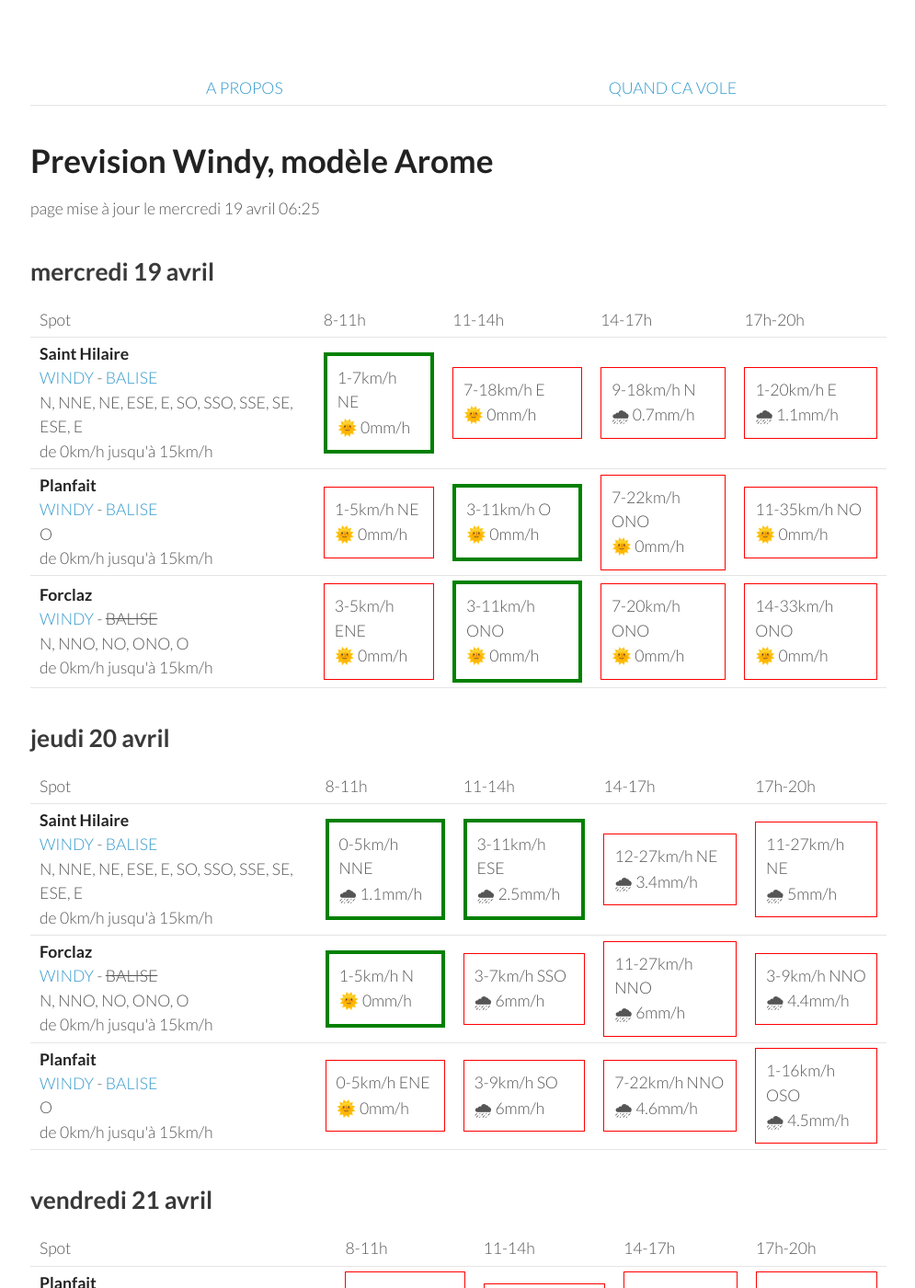
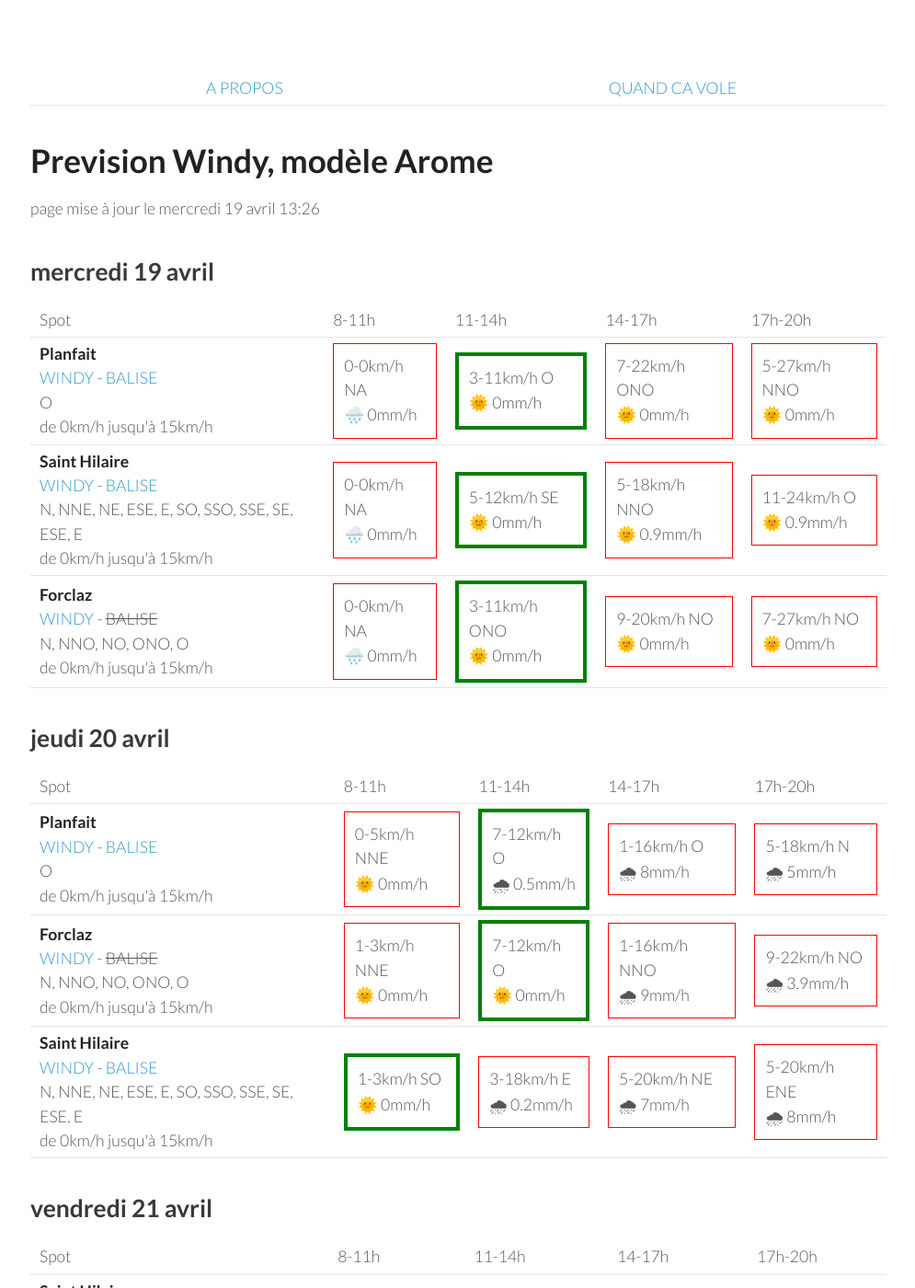
Before and after one commit to parapente-dans-le-nord/parapente-dans-le-nord.github.io, a Jekyll site: the page built from alpes_nord.markdown, in a window 1280 px wide and 1400 px high. Shown: the whole window at 92% size, without its empty margins (25-1020 px from the left). Built offline with Jekyll 4.4.1, drawn with Linux system fonts in a browser that asks for light colours; some of the changed text lies outside the part shown.

Commit message:
update index.markdown

```diff
--- a/alpes_nord.markdown
+++ b/alpes_nord.markdown
@@ -7,7 +7,7 @@ title:  "Tous les spots"
 {: .links}
 
 # Prevision Windy, modèle Arome
-page mise à jour le mercredi 19 avril 06:25
+page mise à jour le mercredi 19 avril 13:26
 
 ## mercredi 19 avril
 
@@ -22,33 +22,30 @@ page mise à jour le mercredi 19 avril 06:25
       <td>17h-20h</td>
     </tr>
 <tr>
-        <td><strong>Saint Hilaire</strong><br><a href="https://windy.com/45.307/5.888?45.087,5.889,9,m:eUFagkX">WINDY</a> - <span class=""><a href="http://www.balisemeteo.com/balise.php?idBalise=61">BALISE</a> </span><br> <span class="vent-favorable">N, NNE, NE, ESE, E, SO, SSO, SSE, SE, ESE, E</span><br><span class="force-vent">de 0km/h jusqu'à 15km/h</span> </td>
+        <td><strong>Planfait</strong><br><a href="https://windy.com/45.853/6.223?45.415,6.223,8">WINDY</a> - <span class=""><a href="https://www.openwindmap.org/PP496">BALISE</a> </span><br> <span class="vent-favorable">O</span><br><span class="force-vent">de 0km/h jusqu'à 15km/h</span> </td>
 
-            <td><div class="flyable"><p>1-7km/h NE</p><p>🌞 0mm/h</p></div></td>
-            <td><div class="not-flyable"><p>7-18km/h E</p><p>🌞 0mm/h</p></div></td>
-            <td><div class="not-flyable"><p>9-18km/h N</p><p>🌧 0.7mm/h</p></div></td>
-            <td><div class="not-flyable"><p>1-20km/h E</p><p>🌧 1.1mm/h</p></div></td>
-
+            <td><div class="not-flyable"><p>0-0km/h NA</p><p>🌧️ 0mm/h</p></div></td>
+            <td><div class="flyable"><p>3-11km/h O</p><p>🌞 0mm/h</p></div></td>
+            <td><div class="not-flyable"><p>7-22km/h ONO</p><p>🌞 0mm/h</p></div></td>
+            <td><div class="not-flyable"><p>5-27km/h NNO</p><p>🌞 0mm/h</p></div></td>
 
     </tr>
 <tr>
-        <td><strong>Planfait</strong><br><a href="https://windy.com/45.853/6.223?45.415,6.223,8">WINDY</a> - <span class=""><a href="https://www.openwindmap.org/PP496">BALISE</a> </span><br> <span class="vent-favorable">O</span><br><span class="force-vent">de 0km/h jusqu'à 15km/h</span> </td>
+        <td><strong>Saint Hilaire</strong><br><a href="https://windy.com/45.307/5.888?45.087,5.889,9,m:eUFagkX">WINDY</a> - <span class=""><a href="http://www.balisemeteo.com/balise.php?idBalise=61">BALISE</a> </span><br> <span class="vent-favorable">N, NNE, NE, ESE, E, SO, SSO, SSE, SE, ESE, E</span><br><span class="force-vent">de 0km/h jusqu'à 15km/h</span> </td>
 
-            <td><div class="not-flyable"><p>1-5km/h NE</p><p>🌞 0mm/h</p></div></td>
-            <td><div class="flyable"><p>3-11km/h O</p><p>🌞 0mm/h</p></div></td>
-            <td><div class="not-flyable"><p>7-22km/h ONO</p><p>🌞 0mm/h</p></div></td>
-            <td><div class="not-flyable"><p>11-35km/h NO</p><p>🌞 0mm/h</p></div></td>
-
+            <td><div class="not-flyable"><p>0-0km/h NA</p><p>🌧️ 0mm/h</p></div></td>
+            <td><div class="flyable"><p>5-12km/h SE</p><p>🌞 0mm/h</p></div></td>
+            <td><div class="not-flyable"><p>5-18km/h NNO</p><p>🌞 0.9mm/h</p></div></td>
+            <td><div class="not-flyable"><p>11-24km/h O</p><p>🌞 0.9mm/h</p></div></td>
 
     </tr>
 <tr>
         <td><strong>Forclaz</strong><br><a href="https://windy.com/45.814/6.247?45.375,6.246,8,m:eVwaglz">WINDY</a> - <span class="no-balise"> BALISE </span><br> <span class="vent-favorable">N, NNO, NO, ONO, O</span><br><span class="force-vent">de 0km/h jusqu'à 15km/h</span> </td>
 
-            <td><div class="not-flyable"><p>3-5km/h ENE</p><p>🌞 0mm/h</p></div></td>
+            <td><div class="not-flyable"><p>0-0km/h NA</p><p>🌧️ 0mm/h</p></div></td>
             <td><div class="flyable"><p>3-11km/h ONO</p><p>🌞 0mm/h</p></div></td>
-            <td><div class="not-flyable"><p>7-20km/h ONO</p><p>🌞 0mm/h</p></div></td>
-            <td><div class="not-flyable"><p>14-33km/h ONO</p><p>🌞 0mm/h</p></div></td>
-
+            <td><div class="not-flyable"><p>9-20km/h NO</p><p>🌞 0mm/h</p></div></td>
+            <td><div class="not-flyable"><p>7-27km/h NO</p><p>🌞 0mm/h</p></div></td>
 
     </tr>
 
@@ -68,32 +65,32 @@ page mise à jour le mercredi 19 avril 06:25
       <td>17h-20h</td>
     </tr>
 <tr>
-        <td><strong>Saint Hilaire</strong><br><a href="https://windy.com/45.307/5.888?45.087,5.889,9,m:eUFagkX">WINDY</a> - <span class=""><a href="http://www.balisemeteo.com/balise.php?idBalise=61">BALISE</a> </span><br> <span class="vent-favorable">N, NNE, NE, ESE, E, SO, SSO, SSE, SE, ESE, E</span><br><span class="force-vent">de 0km/h jusqu'à 15km/h</span> </td>
+        <td><strong>Planfait</strong><br><a href="https://windy.com/45.853/6.223?45.415,6.223,8">WINDY</a> - <span class=""><a href="https://www.openwindmap.org/PP496">BALISE</a> </span><br> <span class="vent-favorable">O</span><br><span class="force-vent">de 0km/h jusqu'à 15km/h</span> </td>
 
-            <td><div class="flyable"><p>0-5km/h NNE</p><p>🌧 1.1mm/h</p></div></td>
-            <td><div class="flyable"><p>3-11km/h ESE</p><p>🌧 2.5mm/h</p></div></td>
-            <td><div class="not-flyable"><p>12-27km/h NE</p><p>🌧 3.4mm/h</p></div></td>
-            <td><div class="not-flyable"><p>11-27km/h NE</p><p>🌧 5mm/h</p></div></td>
+            <td><div class="not-flyable"><p>0-5km/h NNE</p><p>🌞 0mm/h</p></div></td>
+            <td><div class="flyable"><p>7-12km/h O</p><p>🌧 0.5mm/h</p></div></td>
+            <td><div class="not-flyable"><p>1-16km/h O</p><p>🌧 8mm/h</p></div></td>
+            <td><div class="not-flyable"><p>5-18km/h N</p><p>🌧 5mm/h</p></div></td>
 
 
     </tr>
 <tr>
         <td><strong>Forclaz</strong><br><a href="https://windy.com/45.814/6.247?45.375,6.246,8,m:eVwaglz">WINDY</a> - <span class="no-balise"> BALISE </span><br> <span class="vent-favorable">N, NNO, NO, ONO, O</span><br><span class="force-vent">de 0km/h jusqu'à 15km/h</span> </td>
 
-            <td><div class="flyable"><p>1-5km/h N</p><p>🌞 0mm/h</p></div></td>
-            <td><div class="not-flyable"><p>3-7km/h SSO</p><p>🌧 6mm/h</p></div></td>
-            <td><div class="not-flyable"><p>11-27km/h NNO</p><p>🌧 6mm/h</p></div></td>
-            <td><div class="not-flyable"><p>3-9km/h NNO</p><p>🌧 4.4mm/h</p></div></td>
+            <td><div class="not-flyable"><p>1-3km/h NNE</p><p>🌞 0mm/h</p></div></td>
+            <td><div class="flyable"><p>7-12km/h O</p><p>🌞 0mm/h</p></div></td>
+            <td><div class="not-flyable"><p>1-16km/h NNO</p><p>🌧 9mm/h</p></div></td>
+            <td><div class="not-flyable"><p>9-22km/h NO</p><p>🌧 3.9mm/h</p></div></td>
 
 
     </tr>
 <tr>
-        <td><strong>Planfait</strong><br><a href="https://windy.com/45.853/6.223?45.415,6.223,8">WINDY</a> - <span class=""><a href="https://www.openwindmap.org/PP496">BALISE</a> </span><br> <span class="vent-favorable">O</span><br><span class="force-vent">de 0km/h jusqu'à 15km/h</span> </td>
+        <td><strong>Saint Hilaire</strong><br><a href="https://windy.com/45.307/5.888?45.087,5.889,9,m:eUFagkX">WINDY</a> - <span class=""><a href="http://www.balisemeteo.com/balise.php?idBalise=61">BALISE</a> </span><br> <span class="vent-favorable">N, NNE, NE, ESE, E, SO, SSO, SSE, SE, ESE, E</span><br><span class="force-vent">de 0km/h jusqu'à 15km/h</span> </td>
 
-            <td><div class="not-flyable"><p>0-5km/h ENE</p><p>🌞 0mm/h</p></div></td>
-            <td><div class="not-flyable"><p>3-9km/h SO</p><p>🌧 6mm/h</p></div></td>
-            <td><div class="not-flyable"><p>7-22km/h NNO</p><p>🌧 4.6mm/h</p></div></td>
-            <td><div class="not-flyable"><p>1-16km/h OSO</p><p>🌧 4.5mm/h</p></div></td>
+            <td><div class="flyable"><p>1-3km/h SO</p><p>🌞 0mm/h</p></div></td>
+            <td><div class="not-flyable"><p>3-18km/h E</p><p>🌧 0.2mm/h</p></div></td>
+            <td><div class="not-flyable"><p>5-20km/h NE</p><p>🌧 7mm/h</p></div></td>
+            <td><div class="not-flyable"><p>5-20km/h ENE</p><p>🌧 8mm/h</p></div></td>
 
 
     </tr>
@@ -114,32 +111,32 @@ page mise à jour le mercredi 19 avril 06:25
       <td>17h-20h</td>
     </tr>
 <tr>
-        <td><strong>Planfait</strong><br><a href="https://windy.com/45.853/6.223?45.415,6.223,8">WINDY</a> - <span class=""><a href="https://www.openwindmap.org/PP496">BALISE</a> </span><br> <span class="vent-favorable">O</span><br><span class="force-vent">de 0km/h jusqu'à 15km/h</span> </td>
+        <td><strong>Saint Hilaire</strong><br><a href="https://windy.com/45.307/5.888?45.087,5.889,9,m:eUFagkX">WINDY</a> - <span class=""><a href="http://www.balisemeteo.com/balise.php?idBalise=61">BALISE</a> </span><br> <span class="vent-favorable">N, NNE, NE, ESE, E, SO, SSO, SSE, SE, ESE, E</span><br><span class="force-vent">de 0km/h jusqu'à 15km/h</span> </td>
 
-            <td><div class="not-flyable"><p>3-18km/h ESE</p><p>🌞 0mm/h</p></div></td>
-            <td><div class="not-flyable"><p>1-22km/h SO</p><p>🌧 0.5mm/h</p></div></td>
-            <td><div class="not-flyable"><p>7-35km/h SO</p><p>🌧 1mm/h</p></div></td>
-            <td><div class="not-flyable"><p>9-38km/h SSO</p><p>🌧 0.6mm/h</p></div></td>
+            <td><div class="not-flyable"><p>1-37km/h SE</p><p>🌞 0mm/h</p></div></td>
+            <td><div class="not-flyable"><p>3-40km/h OSO</p><p>🌞 0mm/h</p></div></td>
+            <td><div class="not-flyable"><p>11-62km/h SO</p><p>🌧 0.9mm/h</p></div></td>
+            <td><div class="not-flyable"><p>9-64km/h SSO</p><p>🌞 0mm/h</p></div></td>
 
 
     </tr>
 <tr>
         <td><strong>Forclaz</strong><br><a href="https://windy.com/45.814/6.247?45.375,6.246,8,m:eVwaglz">WINDY</a> - <span class="no-balise"> BALISE </span><br> <span class="vent-favorable">N, NNO, NO, ONO, O</span><br><span class="force-vent">de 0km/h jusqu'à 15km/h</span> </td>
 
-            <td><div class="not-flyable"><p>3-20km/h SE</p><p>🌞 0mm/h</p></div></td>
-            <td><div class="not-flyable"><p>1-24km/h SSO</p><p>🌧 0.6mm/h</p></div></td>
-            <td><div class="not-flyable"><p>7-37km/h SO</p><p>🌧 1.6mm/h</p></div></td>
-            <td><div class="not-flyable"><p>9-38km/h SSO</p><p>🌧 0.5mm/h</p></div></td>
+            <td><div class="not-flyable"><p>3-22km/h ESE</p><p>🌧 9mm/h</p></div></td>
+            <td><div class="not-flyable"><p>3-27km/h SE</p><p>🌧 0.6mm/h</p></div></td>
+            <td><div class="not-flyable"><p>7-38km/h SSO</p><p>🌧 0.3mm/h</p></div></td>
+            <td><div class="not-flyable"><p>5-44km/h SO</p><p>🌧 0.9mm/h</p></div></td>
 
 
     </tr>
 <tr>
-        <td><strong>Saint Hilaire</strong><br><a href="https://windy.com/45.307/5.888?45.087,5.889,9,m:eUFagkX">WINDY</a> - <span class=""><a href="http://www.balisemeteo.com/balise.php?idBalise=61">BALISE</a> </span><br> <span class="vent-favorable">N, NNE, NE, ESE, E, SO, SSO, SSE, SE, ESE, E</span><br><span class="force-vent">de 0km/h jusqu'à 15km/h</span> </td>
+        <td><strong>Planfait</strong><br><a href="https://windy.com/45.853/6.223?45.415,6.223,8">WINDY</a> - <span class=""><a href="https://www.openwindmap.org/PP496">BALISE</a> </span><br> <span class="vent-favorable">O</span><br><span class="force-vent">de 0km/h jusqu'à 15km/h</span> </td>
 
-            <td><div class="not-flyable"><p>1-27km/h ESE</p><p>🌧 0.5mm/h</p></div></td>
-            <td><div class="not-flyable"><p>3-40km/h SO</p><p>🌧 0.2mm/h</p></div></td>
-            <td><div class="not-flyable"><p>9-53km/h SO</p><p>🌧 1.8mm/h</p></div></td>
-            <td><div class="not-flyable"><p>9-59km/h SSO</p><p>🌧 1.3mm/h</p></div></td>
+            <td><div class="not-flyable"><p>3-22km/h ESE</p><p>🌧 8mm/h</p></div></td>
+            <td><div class="not-flyable"><p>3-27km/h SSE</p><p>🌧 1mm/h</p></div></td>
+            <td><div class="not-flyable"><p>7-37km/h SO</p><p>🌧 0.3mm/h</p></div></td>
+            <td><div class="not-flyable"><p>5-42km/h SO</p><p>🌧 0.8mm/h</p></div></td>
 
 
     </tr>
@@ -160,32 +157,32 @@ page mise à jour le mercredi 19 avril 06:25
       <td>17h-20h</td>
     </tr>
 <tr>
+        <td><strong>Saint Hilaire</strong><br><a href="https://windy.com/45.307/5.888?45.087,5.889,9,m:eUFagkX">WINDY</a> - <span class=""><a href="http://www.balisemeteo.com/balise.php?idBalise=61">BALISE</a> </span><br> <span class="vent-favorable">N, NNE, NE, ESE, E, SO, SSO, SSE, SE, ESE, E</span><br><span class="force-vent">de 0km/h jusqu'à 15km/h</span> </td>
+
+            <td><div class="not-flyable"><p>3-57km/h SE</p><p>🌞 0mm/h</p></div></td>
+            <td><div class="not-flyable"><p>7-61km/h SO</p><p>🌞 0mm/h</p></div></td>
+            <td><div class="not-flyable"><p>5-59km/h SO</p><p>🌧 0.4mm/h</p></div></td>
+            <td><div class="not-flyable"><p>1-50km/h OSO</p><p>🌧 0.5mm/h</p></div></td>
+
+
+    </tr>
+<tr>
         <td><strong>Planfait</strong><br><a href="https://windy.com/45.853/6.223?45.415,6.223,8">WINDY</a> - <span class=""><a href="https://www.openwindmap.org/PP496">BALISE</a> </span><br> <span class="vent-favorable">O</span><br><span class="force-vent">de 0km/h jusqu'à 15km/h</span> </td>
 
             <td><div class="not-flyable"><p>7-31km/h ESE</p><p>🌞 0mm/h</p></div></td>
-            <td><div class="not-flyable"><p>3-33km/h SSO</p><p>🌞 0mm/h</p></div></td>
-            <td><div class="not-flyable"><p>3-29km/h ONO</p><p>🌞 0mm/h</p></div></td>
-            <td><div class="not-flyable"><p>5-29km/h O</p><p>🌞 0mm/h</p></div></td>
+            <td><div class="not-flyable"><p>3-38km/h SSE</p><p>🌧 1.4mm/h</p></div></td>
+            <td><div class="not-flyable"><p>5-35km/h SO</p><p>🌧 1.4mm/h</p></div></td>
+            <td><div class="not-flyable"><p>3-33km/h SE</p><p>🌧 1.3mm/h</p></div></td>
 
 
     </tr>
 <tr>
         <td><strong>Forclaz</strong><br><a href="https://windy.com/45.814/6.247?45.375,6.246,8,m:eVwaglz">WINDY</a> - <span class="no-balise"> BALISE </span><br> <span class="vent-favorable">N, NNO, NO, ONO, O</span><br><span class="force-vent">de 0km/h jusqu'à 15km/h</span> </td>
 
-            <td><div class="not-flyable"><p>7-33km/h ESE</p><p>🌞 0mm/h</p></div></td>
-            <td><div class="not-flyable"><p>3-35km/h S</p><p>🌞 0mm/h</p></div></td>
-            <td><div class="not-flyable"><p>5-29km/h ONO</p><p>🌞 0mm/h</p></div></td>
-            <td><div class="not-flyable"><p>5-33km/h O</p><p>🌞 0mm/h</p></div></td>
-
-
-    </tr>
-<tr>
-        <td><strong>Saint Hilaire</strong><br><a href="https://windy.com/45.307/5.888?45.087,5.889,9,m:eUFagkX">WINDY</a> - <span class=""><a href="http://www.balisemeteo.com/balise.php?idBalise=61">BALISE</a> </span><br> <span class="vent-favorable">N, NNE, NE, ESE, E, SO, SSO, SSE, SE, ESE, E</span><br><span class="force-vent">de 0km/h jusqu'à 15km/h</span> </td>
-
-            <td><div class="not-flyable"><p>3-55km/h SE</p><p>🌞 0mm/h</p></div></td>
-            <td><div class="not-flyable"><p>9-61km/h SO</p><p>🌞 0mm/h</p></div></td>
-            <td><div class="not-flyable"><p>11-61km/h SSO</p><p>🌞 0mm/h</p></div></td>
-            <td><div class="not-flyable"><p>9-61km/h SSO</p><p>🌞 0mm/h</p></div></td>
+            <td><div class="not-flyable"><p>5-33km/h ESE</p><p>🌞 0mm/h</p></div></td>
+            <td><div class="not-flyable"><p>1-40km/h E</p><p>🌧 2.1mm/h</p></div></td>
+            <td><div class="not-flyable"><p>5-33km/h OSO</p><p>🌧 2mm/h</p></div></td>
+            <td><div class="not-flyable"><p>3-31km/h SE</p><p>🌧 1.6mm/h</p></div></td>
 
 
     </tr>
@@ -206,32 +203,32 @@ page mise à jour le mercredi 19 avril 06:25
       <td>17h-20h</td>
     </tr>
 <tr>
-        <td><strong>Forclaz</strong><br><a href="https://windy.com/45.814/6.247?45.375,6.246,8,m:eVwaglz">WINDY</a> - <span class="no-balise"> BALISE </span><br> <span class="vent-favorable">N, NNO, NO, ONO, O</span><br><span class="force-vent">de 0km/h jusqu'à 15km/h</span> </td>
+        <td><strong>Planfait</strong><br><a href="https://windy.com/45.853/6.223?45.415,6.223,8">WINDY</a> - <span class=""><a href="https://www.openwindmap.org/PP496">BALISE</a> </span><br> <span class="vent-favorable">O</span><br><span class="force-vent">de 0km/h jusqu'à 15km/h</span> </td>
 
-            <td><div class="not-flyable"><p>1-18km/h NNE</p><p>🌧 0.3mm/h</p></div></td>
-            <td><div class="not-flyable"><p>5-24km/h NO</p><p>🌧 1.8mm/h</p></div></td>
-            <td><div class="not-flyable"><p>5-25km/h ESE</p><p>🌧 2.6mm/h</p></div></td>
-            <td><div class="not-flyable"><p>3-25km/h OSO</p><p>🌧 0.2mm/h</p></div></td>
+            <td><div class="not-flyable"><p>5-22km/h ESE</p><p>🌧 0.9mm/h</p></div></td>
+            <td><div class="not-flyable"><p>3-22km/h ONO</p><p>🌧 1.3mm/h</p></div></td>
+            <td><div class="not-flyable"><p>3-27km/h ONO</p><p>🌧 1.9mm/h</p></div></td>
+            <td><div class="not-flyable"><p>3-25km/h ONO</p><p>🌧 3mm/h</p></div></td>
 
 
     </tr>
 <tr>
-        <td><strong>Planfait</strong><br><a href="https://windy.com/45.853/6.223?45.415,6.223,8">WINDY</a> - <span class=""><a href="https://www.openwindmap.org/PP496">BALISE</a> </span><br> <span class="vent-favorable">O</span><br><span class="force-vent">de 0km/h jusqu'à 15km/h</span> </td>
+        <td><strong>Forclaz</strong><br><a href="https://windy.com/45.814/6.247?45.375,6.246,8,m:eVwaglz">WINDY</a> - <span class="no-balise"> BALISE </span><br> <span class="vent-favorable">N, NNO, NO, ONO, O</span><br><span class="force-vent">de 0km/h jusqu'à 15km/h</span> </td>
 
-            <td><div class="not-flyable"><p>1-16km/h E</p><p>🌧 0.3mm/h</p></div></td>
-            <td><div class="not-flyable"><p>5-20km/h ONO</p><p>🌧 1.6mm/h</p></div></td>
-            <td><div class="not-flyable"><p>5-24km/h SE</p><p>🌧 2.2mm/h</p></div></td>
-            <td><div class="not-flyable"><p>5-25km/h SO</p><p>🌧 0.2mm/h</p></div></td>
+            <td><div class="not-flyable"><p>3-22km/h ESE</p><p>🌧 1.2mm/h</p></div></td>
+            <td><div class="not-flyable"><p>3-22km/h NO</p><p>🌧 1.5mm/h</p></div></td>
+            <td><div class="not-flyable"><p>3-25km/h NO</p><p>🌧 1mm/h</p></div></td>
+            <td><div class="not-flyable"><p>3-25km/h NO</p><p>🌧 2.8mm/h</p></div></td>
 
 
     </tr>
 <tr>
         <td><strong>Saint Hilaire</strong><br><a href="https://windy.com/45.307/5.888?45.087,5.889,9,m:eUFagkX">WINDY</a> - <span class=""><a href="http://www.balisemeteo.com/balise.php?idBalise=61">BALISE</a> </span><br> <span class="vent-favorable">N, NNE, NE, ESE, E, SO, SSO, SSE, SE, ESE, E</span><br><span class="force-vent">de 0km/h jusqu'à 15km/h</span> </td>
 
-            <td><div class="not-flyable"><p>1-16km/h NNE</p><p>🌞 0mm/h</p></div></td>
-            <td><div class="not-flyable"><p>3-18km/h O</p><p>🌧 2mm/h</p></div></td>
-            <td><div class="not-flyable"><p>1-18km/h ENE</p><p>🌧 2.4mm/h</p></div></td>
-            <td><div class="not-flyable"><p>5-29km/h ONO</p><p>🌧 1.1mm/h</p></div></td>
+            <td><div class="not-flyable"><p>1-27km/h NE</p><p>🌧 0.7mm/h</p></div></td>
+            <td><div class="not-flyable"><p>3-20km/h OSO</p><p>🌧 2.2mm/h</p></div></td>
+            <td><div class="not-flyable"><p>5-29km/h ONO</p><p>🌧 2.7mm/h</p></div></td>
+            <td><div class="not-flyable"><p>0-33km/h ENE</p><p>🌧 2.1mm/h</p></div></td>
 
 
     </tr>
@@ -239,3 +236,49 @@ page mise à jour le mercredi 19 avril 06:25
 </tbody>
 </table>
 {:/}
+## lundi 24 avril
+
+{::nomarkdown}
+<table>
+  <tbody>
+    <tr>
+      <td>Spot</td>
+      <td>8-11h</td>
+      <td>11-14h</td>
+      <td>14-17h</td>
+      <td>17h-20h</td>
+    </tr>
+<tr>
+        <td><strong>Planfait</strong><br><a href="https://windy.com/45.853/6.223?45.415,6.223,8">WINDY</a> - <span class=""><a href="https://www.openwindmap.org/PP496">BALISE</a> </span><br> <span class="vent-favorable">O</span><br><span class="force-vent">de 0km/h jusqu'à 15km/h</span> </td>
+
+            <td><div class="not-flyable"><p>5-16km/h ESE</p><p>🌞 0mm/h</p></div></td>
+            <td><div class="not-flyable"><p>1-16km/h NO</p><p>🌞 0mm/h</p></div></td>
+            <td><div class="not-flyable"><p>7-29km/h ONO</p><p>🌞 0mm/h</p></div></td>
+            <td><div class="not-flyable"><p>5-33km/h O</p><p>🌞 0mm/h</p></div></td>
+
+
+    </tr>
+<tr>
+        <td><strong>Saint Hilaire</strong><br><a href="https://windy.com/45.307/5.888?45.087,5.889,9,m:eUFagkX">WINDY</a> - <span class=""><a href="http://www.balisemeteo.com/balise.php?idBalise=61">BALISE</a> </span><br> <span class="vent-favorable">N, NNE, NE, ESE, E, SO, SSO, SSE, SE, ESE, E</span><br><span class="force-vent">de 0km/h jusqu'à 15km/h</span> </td>
+
+            <td><div class="not-flyable"><p>5-31km/h NE</p><p>🌞 0mm/h</p></div></td>
+            <td><div class="not-flyable"><p>5-33km/h NNE</p><p>🌞 0mm/h</p></div></td>
+            <td><div class="not-flyable"><p>7-38km/h N</p><p>🌞 0mm/h</p></div></td>
+            <td><div class="not-flyable"><p>7-40km/h NO</p><p>🌞 0mm/h</p></div></td>
+
+
+    </tr>
+<tr>
+        <td><strong>Forclaz</strong><br><a href="https://windy.com/45.814/6.247?45.375,6.246,8,m:eVwaglz">WINDY</a> - <span class="no-balise"> BALISE </span><br> <span class="vent-favorable">N, NNO, NO, ONO, O</span><br><span class="force-vent">de 0km/h jusqu'à 15km/h</span> </td>
+
+            <td><div class="not-flyable"><p>5-16km/h ESE</p><p>🌞 0mm/h</p></div></td>
+            <td><div class="not-flyable"><p>1-16km/h NO</p><p>🌞 0mm/h</p></div></td>
+            <td><div class="not-flyable"><p>7-31km/h ONO</p><p>🌞 0mm/h</p></div></td>
+            <td><div class="not-flyable"><p>7-35km/h ONO</p><p>🌞 0mm/h</p></div></td>
+
+
+    </tr>
+
+</tbody>
+</table>
+{:/}
```
